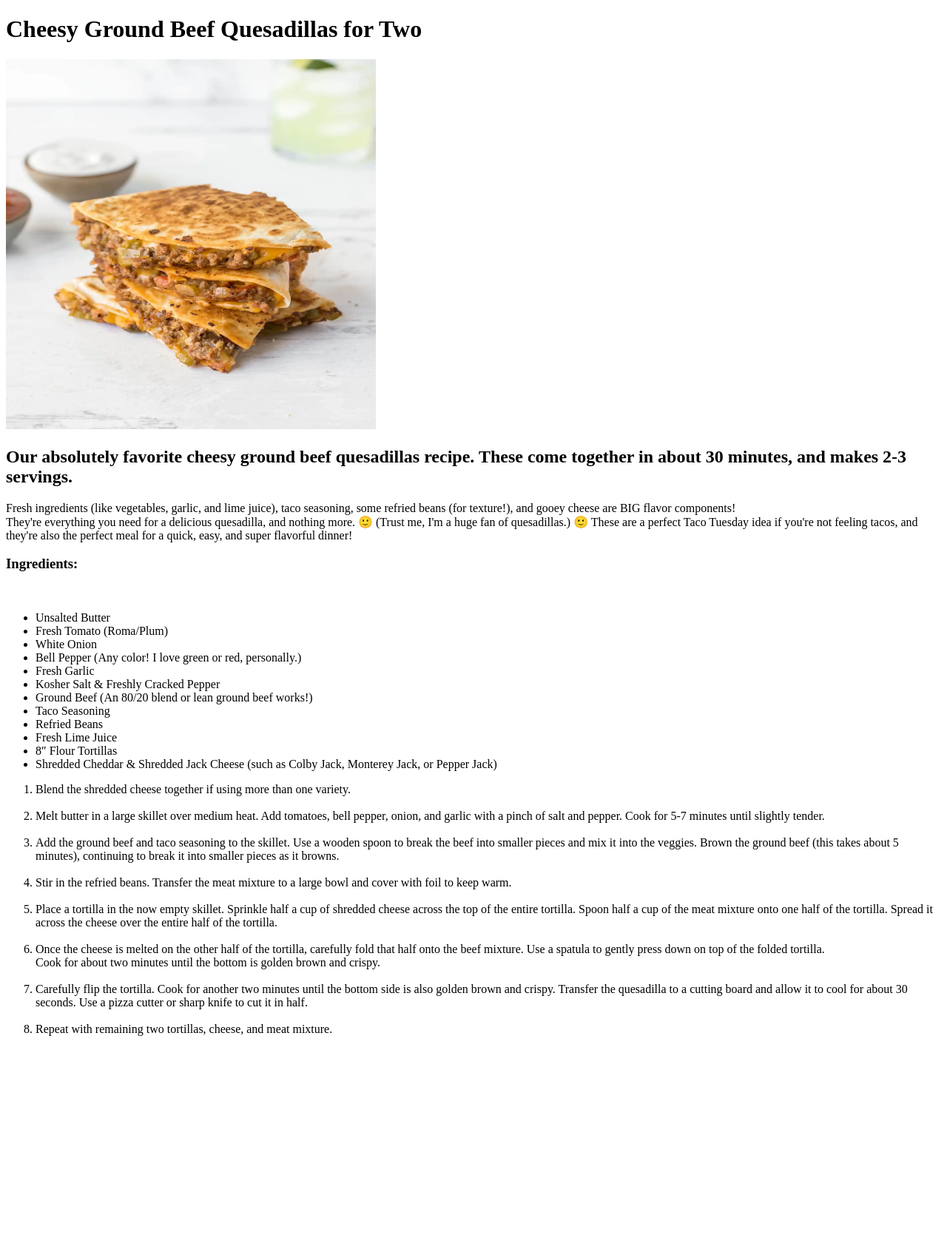
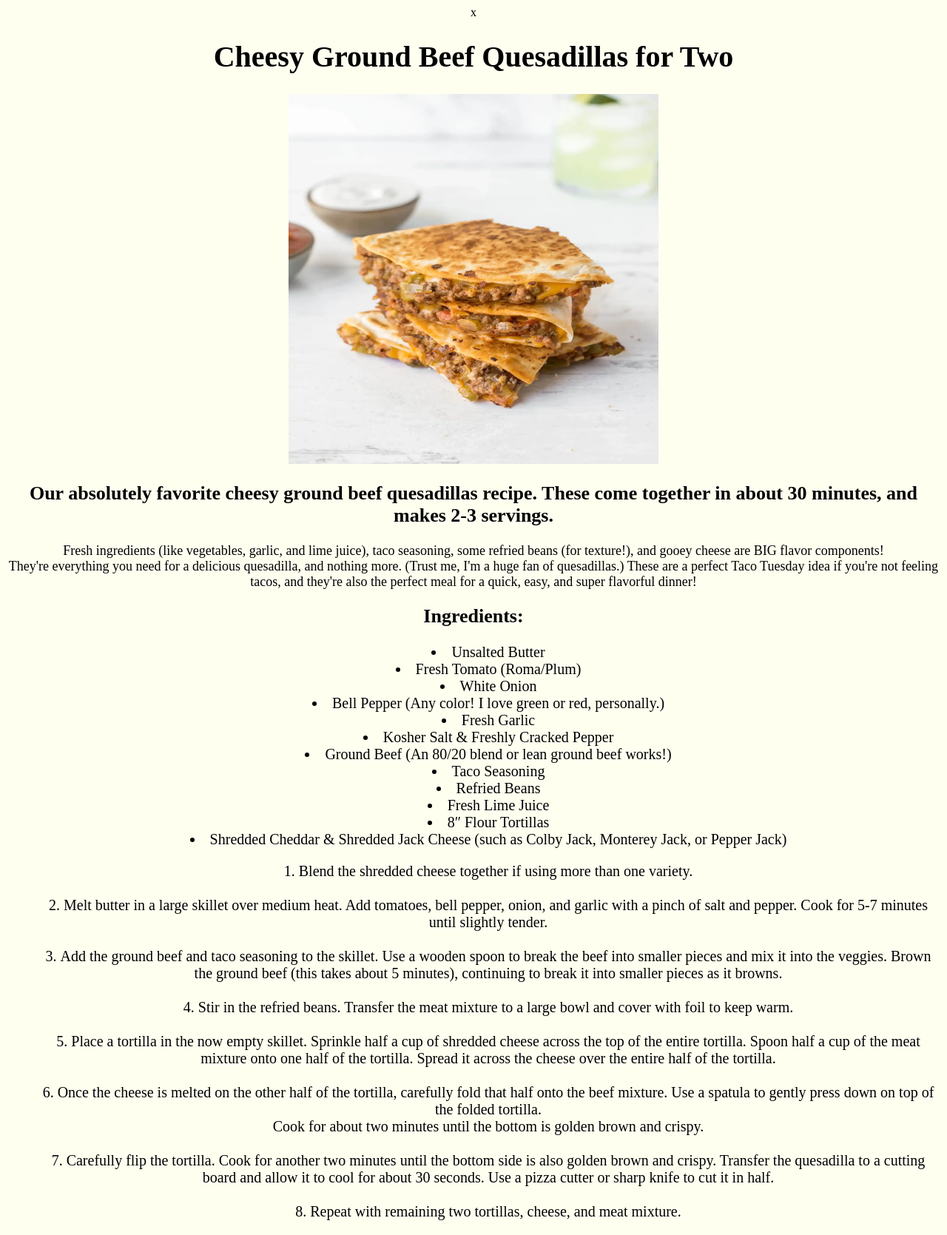
Before and after one commit to chesburgr/odin-recipes, a plain HTML site: page recipes/quesadilla.html in a window 1280 px wide. Shown: the whole page at 74% size. Before the commit the page ends 1416 px from the top, so only its background shows below. Drawn offline with Linux system fonts and the light colour scheme.

Commit message:
Add style.css as well as classes to html files

```diff
--- a/recipes/quesadilla.html
+++ b/recipes/quesadilla.html
@@ -4,21 +4,22 @@
 <head>
     <meta charset="UTF-8">
     <meta name="viewport" content="width=device-width, initial-scale=1.0">
+    <link rel="stylesheet" href="../style.css">x
     <title>Quesadillas</title>
 </head>
 
 <body>
-    <h1>Cheesy Ground Beef Quesadillas for Two</h1>
+    <h1 class=title>Cheesy Ground Beef Quesadillas for Two</h1>
          <img src="../images/Beefy-Quesadillas-16-scaled.webp" alt="Photo of Quesadillas" width="500px" height="500px">
-    <h2>Our absolutely favorite cheesy ground beef quesadillas recipe. These come together in about 30 minutes, and
+    <h2 class="smallheading">Our absolutely favorite cheesy ground beef quesadillas recipe. These come together in about 30 minutes, and
         makes 2-3 servings.</h2>
-        <p> Fresh ingredients (like vegetables, garlic, and lime juice), taco seasoning, some refried beans (for texture!),
+        <p class="lists"> Fresh ingredients (like vegetables, garlic, and lime juice), taco seasoning, some refried beans (for texture!),
         and gooey cheese are BIG flavor components! <br>
-        They're everything you need for a delicious quesadilla, and nothing more. 🙂 (Trust me, I'm a huge fan of
-        quesadillas.) 🙂
+        They're everything you need for a delicious quesadilla, and nothing more. (Trust me, I'm a huge fan of
+        quesadillas.)
         These are a perfect Taco Tuesday idea if you're not feeling tacos,
         and they're also the perfect meal for a quick, easy, and super flavorful dinner!</p>
-    <h3><strong>Ingredients:</strong></h3><br>
+    <h2 class="smallheading"><strong>Ingredients:</strong></h3>
     <ul>
         <li>Unsalted Butter </li>
         <li>Fresh Tomato (Roma/Plum)</li>
@@ -33,7 +34,7 @@
         <li> 8″ Flour Tortillas</li>
         <li> Shredded Cheddar & Shredded Jack Cheese (such as Colby Jack, Monterey Jack, or Pepper Jack)</li>
     </ul>
-    <ol>
+    <ol class="numbered">
         <li>Blend the shredded cheese together if using more than one variety.</li><br>
         <li>Melt butter in a large skillet over medium heat. Add tomatoes, bell pepper, onion, and garlic with a pinch
             of salt and pepper. Cook for 5-7 minutes until slightly tender.</li><br>
--- /dev/null
+++ b/style.css
@@ -0,0 +1,47 @@
+* {
+    background-color:ivory;
+    text-align: center;
+    font-family:'Times New Roman', Times, serif;
+}
+
+li.article {
+    list-style:square;
+    list-style-position:inside;
+    color:pink;
+    font-size: 24px;
+}
+
+h1.title {
+    text-align: center;
+    font-size: 40px;
+    font-weight: bold;
+    color: black;
+}
+
+h2.smallheading {
+    text-align:center;
+    font-size: 26px;
+}
+
+img.homepageimg {
+    width: 500px;
+    height: 500px;
+}
+
+ul {
+    text-align: center;
+    list-style-position: inside;
+    font-size: 20px;
+
+}
+
+ol.numbered {
+    text-align: left;
+    list-style-position: inside;
+    display:block;
+    font-size: 20px;
+}
+
+p {
+    font-size: 18px;
+}
```
Also changed, not shown: index.html (+8 -6 lines), recipes/avocados.html (+7 -6 lines), recipes/chickenpasta.html (+7 -6 lines), images/poloenta-fries-and-steak-good-food-baddie.jpg (added).
